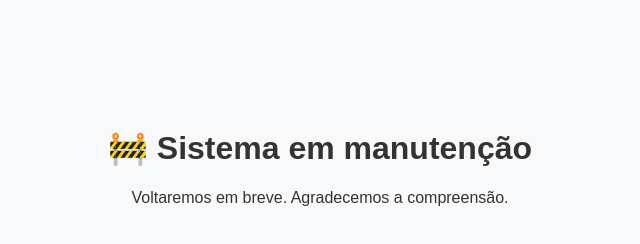
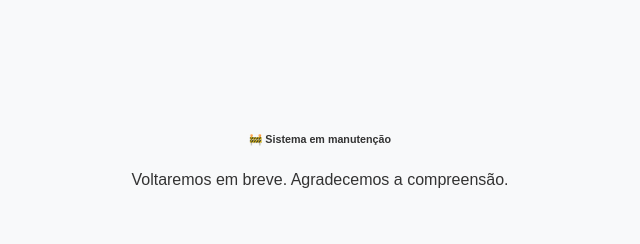
Before and after one commit to GadelhaGGO/Sorteador-equilibrado-, a plain HTML site: page index.html in a window 1280 px wide. Shown: the whole page, without its empty margins (320-960 px from the left). Drawn offline with Linux system fonts and the light colour scheme.

Commit message:
Update index.html

```diff
--- a/index.html
+++ b/index.html
@@ -14,7 +14,7 @@
   </style>
 </head>
 <body>
-  <h1>🚧 Sistema em manutenção</h1>
+  <h6>🚧 Sistema em manutenção</h6>
   <p>Voltaremos em breve. Agradecemos a compreensão.</p>
 </body>
 </html>
```
